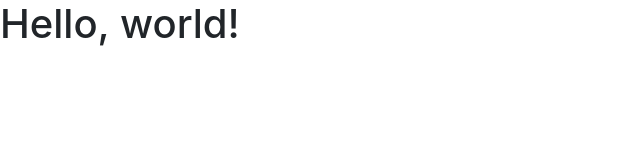
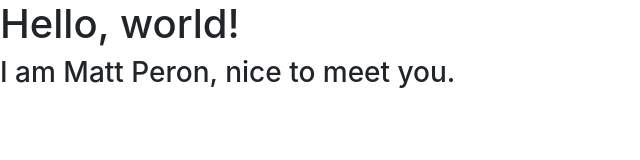
Before and after one commit to mattperon/mattperon.github.io, a plain HTML site: page index.html in a window 1280 px wide. Shown: the whole page, without its empty margins (0-640 px from the left). Drawn offline with nearby package versions, Linux system fonts and the light colour scheme.

Commit message:
Update index.html

```diff
--- a/index.html
+++ b/index.html
@@ -12,6 +12,7 @@
   </head>
   <body>
     <h1>Hello, world!</h1>
+    <h3>I am Matt Peron, nice to meet you.</h3>
 
     <!-- Optional JavaScript -->
     <!-- jQuery first, then Popper.js, then Bootstrap JS -->
```
